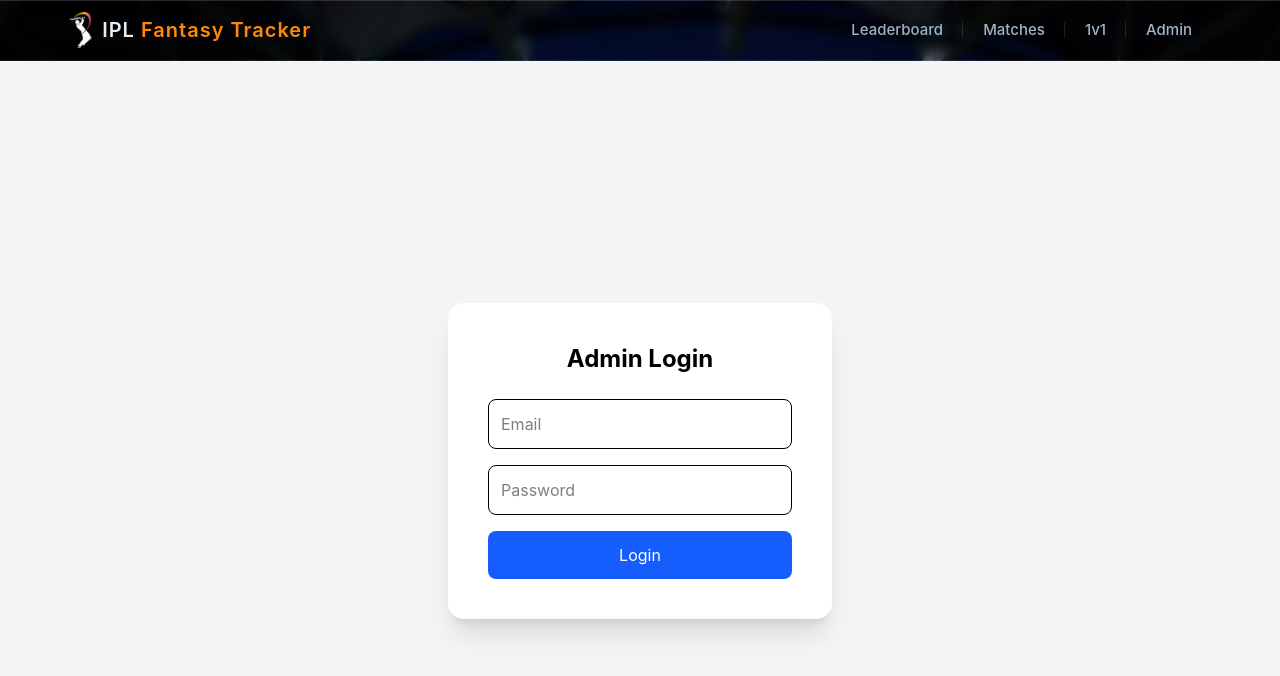
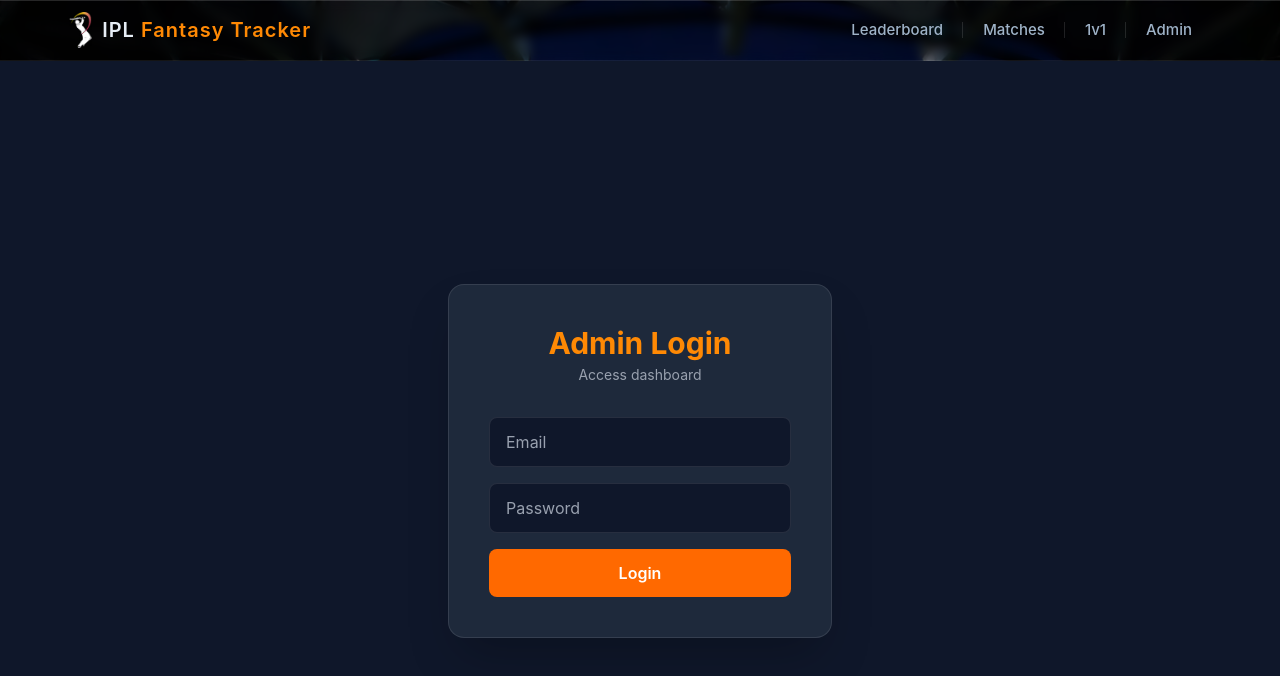
Before and after one commit to bhargavmalasala/ipl-fantasy-project, a React (Vite) app in the folder client/: page /login in a window 1280 px wide. Shown: the top 676 px of the page. Built offline with nearby package versions, Linux system fonts and the light colour scheme.

Commit message:
feat: update Login component styling for improved UI and user experience

```diff
--- a/client/src/pages/Login.jsx
+++ b/client/src/pages/Login.jsx
@@ -17,34 +17,48 @@ function Login() {
         }
     }
     return (
-        <div className="min-h-screen flex items-center justify-center bg-gray-100">
-  <div className="bg-white p-10 rounded-2xl shadow-xl w-96">
-    <h2 className="text-2xl font-bold mb-6 text-center">
+  <div className="min-h-screen flex items-center justify-center bg-[#0f172a] text-white">
+
+    <div className="w-96 bg-[#1e293b] p-10 rounded-2xl shadow-2xl border border-white/10">
+
+      {/* Title */}
+      <div className="text-center mb-8">
+        <h2 className="text-3xl font-bold text-orange-400">
           Admin Login
         </h2>
+        <p className="text-gray-400 text-sm mt-1">
+          Access dashboard
+        </p>
+      </div>
 
+      {/* Inputs */}
       <div className="space-y-4">
+
         <input
-        className="w-full border p-3 rounded-lg focus:outline-none focus:ring-2 focus:ring-blue-500"
+          type="email"
+          className="w-full px-4 py-3 rounded-lg bg-[#0f172a] border border-white/10 text-white placeholder-gray-400 focus:outline-none focus:border-orange-400"
           placeholder="Email"
           onChange={(e) => setEmail(e.target.value)}
         />
 
         <input
           type="password"
-        className="w-full border p-3 rounded-lg focus:outline-none focus:ring-2 focus:ring-blue-500"
+          className="w-full px-4 py-3 rounded-lg bg-[#0f172a] border border-white/10 text-white placeholder-gray-400 focus:outline-none focus:border-orange-400"
           placeholder="Password"
           onChange={(e) => setPassword(e.target.value)}
         />
 
         <button
           onClick={handleLogin}
-        className="w-full bg-blue-600 text-white py-3 rounded-lg hover:bg-blue-700 transition"
+          className="w-full bg-orange-500 text-white py-3 rounded-lg hover:bg-orange-600 transition font-semibold"
         >
           Login
         </button>
+
       </div>
+
     </div>
+
   </div>
 );
 }
```
Lines whose indentation alone changed are shown as unchanged.
